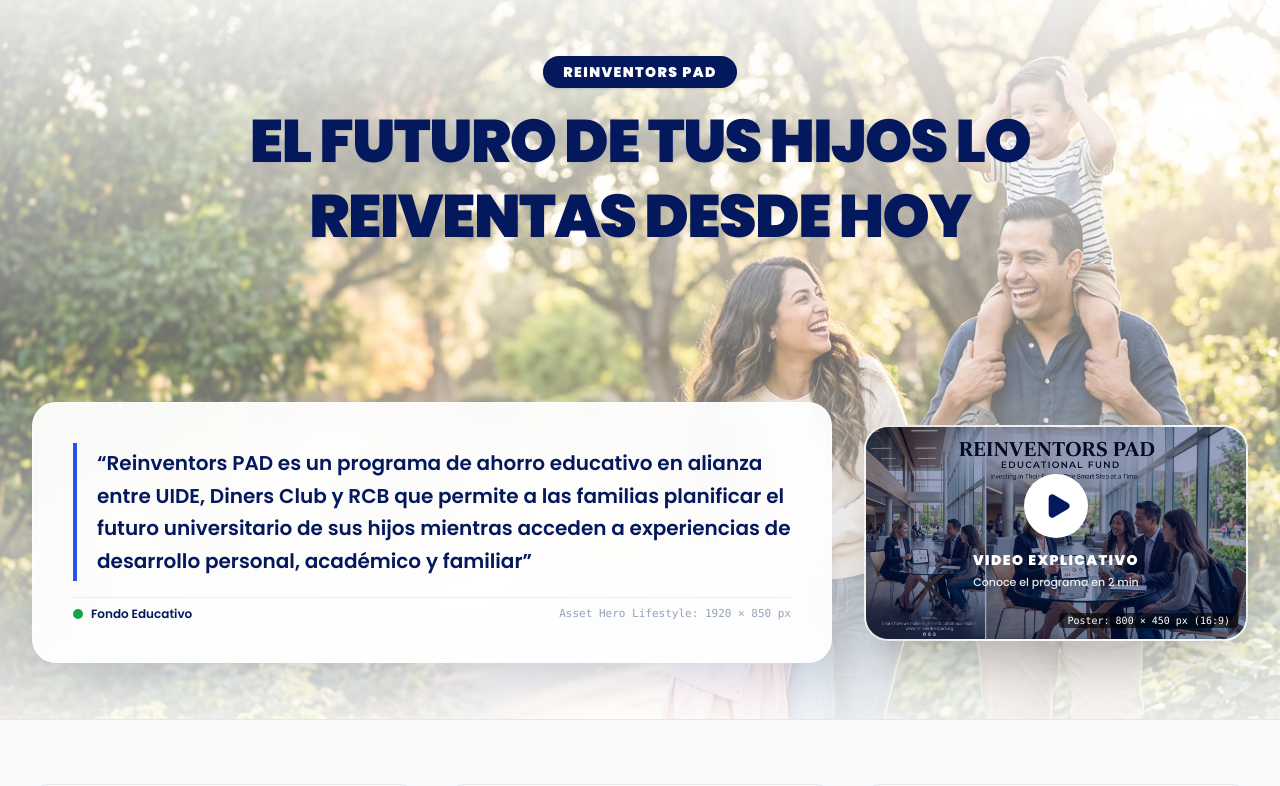
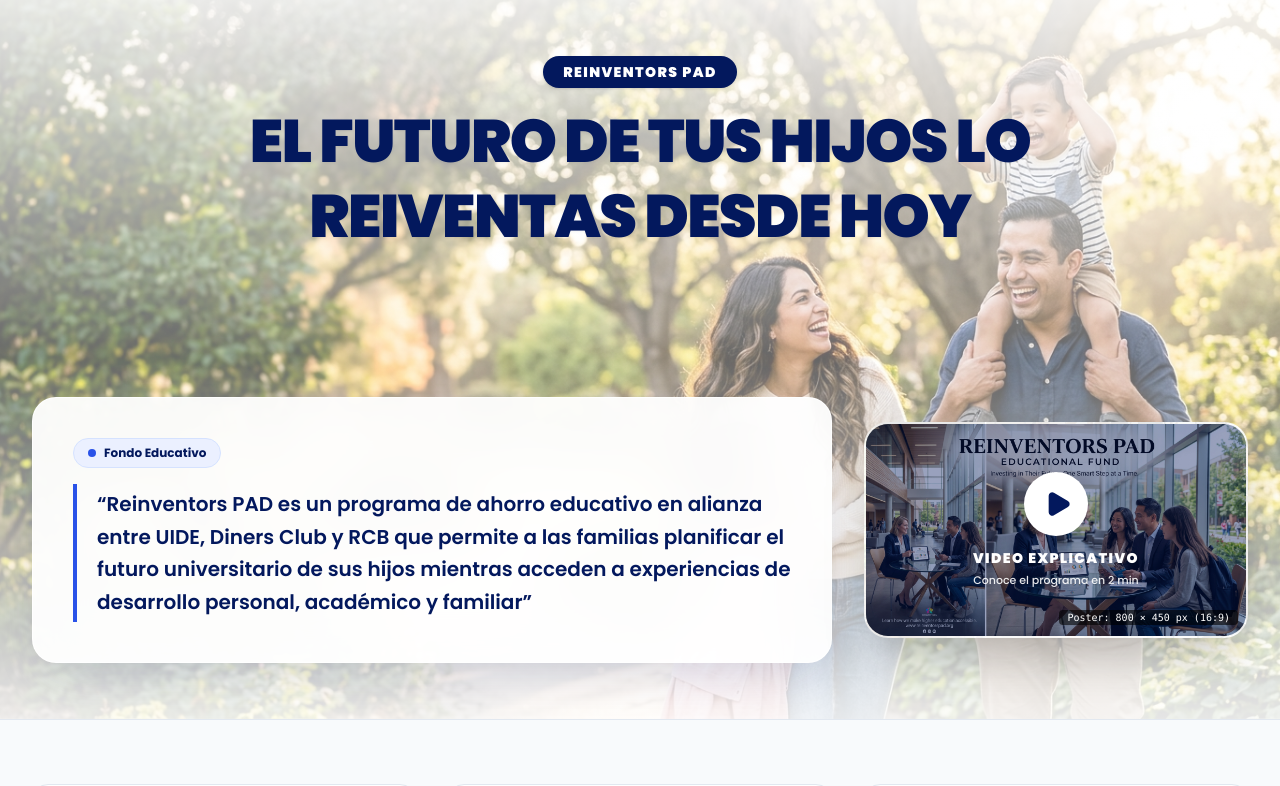
Before and after one commit to Jhony33663/Dinners-X-UIDE, a Next.js app: page / in a window 1280 px wide. Shown: the top 786 px of the page. Built offline with nearby package versions, Linux system fonts and the light colour scheme.

Commit message:
fix: strictly display only Fondo Educativo without Raul Coka or UIDE

```diff
--- a/app/page.tsx
+++ b/app/page.tsx
@@ -168,21 +168,14 @@
               {/* Col B:C (Spans 2 columns / 8 de 12) */}
               <div className="lg:col-span-8">
                 <div className="bg-white/94 backdrop-blur-xl p-8 sm:p-10 rounded-3xl border border-white/85 shadow-[0_20px_50px_-15px_rgba(3,24,93,0.18)] space-y-4">
+                  <div className="inline-flex items-center gap-2 px-3.5 py-1.5 rounded-full bg-[#EBF0FF] text-[#03185D] text-xs font-bold border border-[#D5E2FF]">
+                    <span className="w-2 h-2 rounded-full bg-[#2952E8]" />
+                    <span>Fondo Educativo</span>
+                  </div>
+
                   <p className="text-base sm:text-xl text-[#03185D] leading-relaxed font-semibold border-l-4 border-[#2952E8] pl-5 py-1">
                     &ldquo;Reinventors PAD es un programa de ahorro educativo en alianza entre UIDE, Diners Club y RCB que permite a las familias planificar el futuro universitario de sus hijos mientras acceden a experiencias de desarrollo personal, académico y familiar&rdquo;
                   </p>
-
-                  <div className="flex flex-wrap items-center justify-between gap-3 pt-2 border-t border-[#E2E8F0]/70 text-xs text-[#656565]">
-                    <div className="flex items-center gap-2">
-                      <span className="w-2.5 h-2.5 rounded-full bg-[#16A34A]" />
-                      <span className="font-semibold text-[#03185D]">
-                        Fondo Educativo
-                      </span>
-                    </div>
-                    <span className="font-mono text-[11px] text-[#94A3B8]">
-                      Asset Hero Lifestyle: 1920 × 850 px
-                    </span>
-                  </div>
                 </div>
               </div>
 
@@ -719,7 +712,7 @@
                       <div className="bg-white p-4 rounded-lg border border-[#E2E8F0] shadow-xs space-y-2 text-xs">
                         <div className="flex justify-between font-bold text-[#03185D]">
                           <span>
-                            Programa: Reinventors PAD (Fideicomiso RCB - Diners Club - UIDE)
+                            Programa: Reinventors PAD (Fondo Educativo)
                           </span>
                           <span className="text-[#16A34A]">Plan Vigente 2026</span>
                         </div>
```
